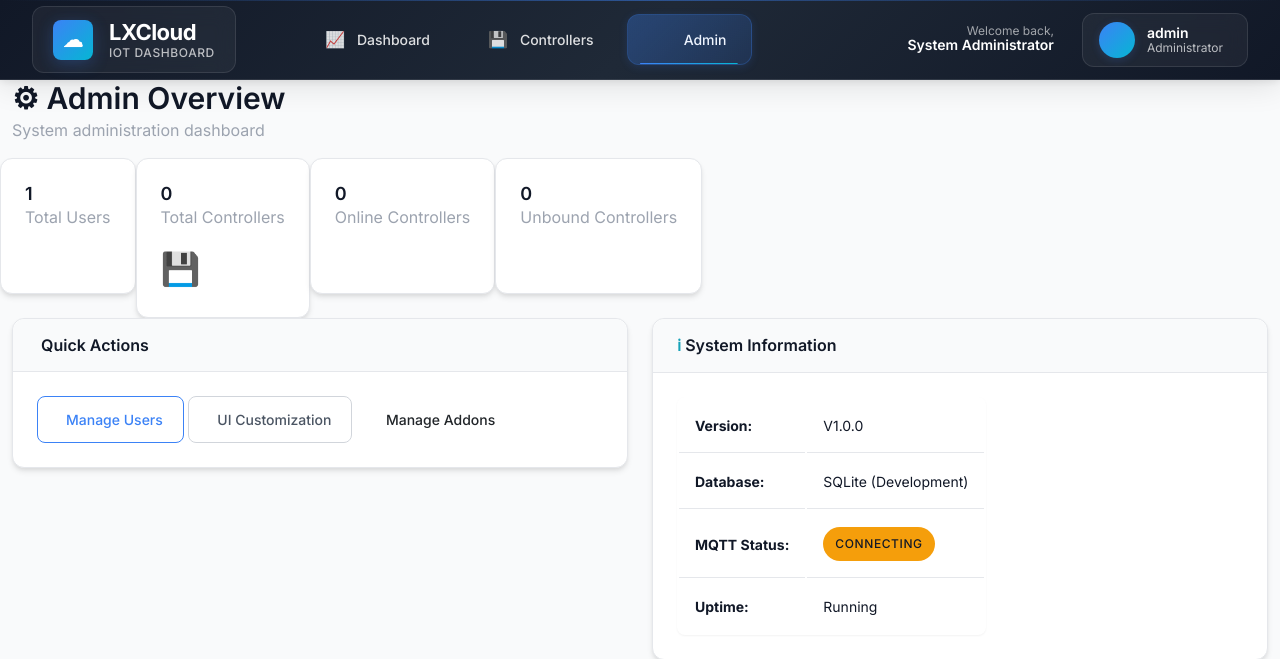
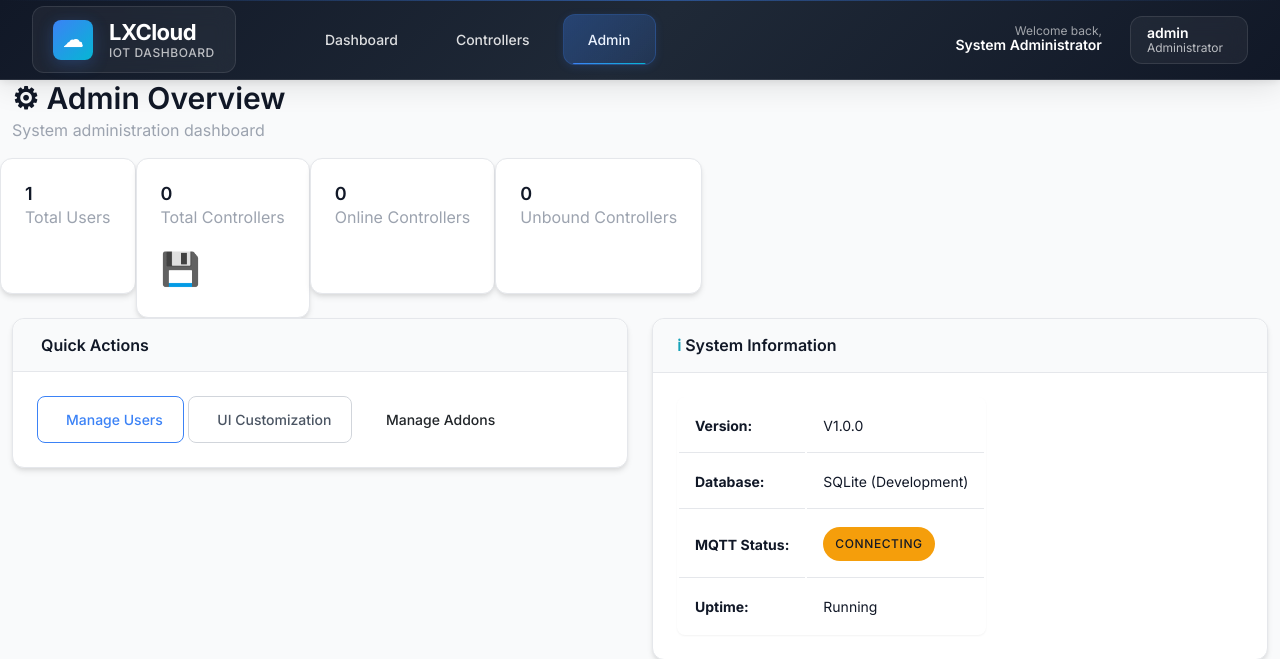
Before and after one commit to JeffMolenaar/LXCloud_2025, a Flask app: page /admin/ in a window 1280 px wide. Shown: the top 659 px of the page. Run offline with Flask 3, Linux system fonts and the light colour scheme; a user stored in the database is signed in; data comes from the database, SQL or seed files in the repository; data that the repository does not hold is empty; some libraries are stand-ins or nearby versions.

Commit message:
Update base.html

```diff
--- a/templates/base.html
+++ b/templates/base.html
@@ -59,6 +59,12 @@
                 {{ customization.custom_css|safe }}
             {% endif %}
         {% endfor %}
+
+        .user-info-large {
+            font-size: 1.2rem;
+            font-weight: 600;
+            padding-left: 10px;
+        }
         </style>
     {% endif %}
 
@@ -96,9 +102,6 @@
                     <li class="nav-menu-item">
                         <a class="nav-menu-link {% if request.endpoint == 'dashboard.index' %}active{% endif %}"
                            href="{{ url_for('dashboard.index') }}" data-nav="dashboard">
-                            <div class="nav-icon">
-                                <i class="fas fa-chart-line"></i>
-                            </div>
                             <span class="nav-text">Dashboard</span>
                             <div class="nav-indicator"></div>
                         </a>
@@ -106,9 +109,6 @@
                     <li class="nav-menu-item">
                         <a class="nav-menu-link {% if request.endpoint and request.endpoint.startswith('controllers') %}active{% endif %}"
                            href="{{ url_for('controllers.index') }}" data-nav="controllers">
-                            <div class="nav-icon">
-                                <i class="fas fa-microchip"></i>
-                            </div>
                             <span class="nav-text">Controllers</span>
                             <div class="nav-indicator"></div>
                         </a>
@@ -117,9 +117,6 @@
                     <li class="nav-menu-item dropdown">
                         <a class="nav-menu-link dropdown-toggle {% if request.endpoint and request.endpoint.startswith('admin') %}active{% endif %}"
                            href="#" id="adminDropdown" role="button" data-bs-toggle="dropdown" data-nav="admin">
-                            <div class="nav-icon">
-                                <i class="fas fa-cogs"></i>
-                            </div>
                             <span class="nav-text">Admin</span>
                             <div class="nav-indicator"></div>
                         </a>
@@ -158,9 +155,6 @@
                 </div>
                 <div class="nav-item dropdown">
                     <a class="user-dropdown-toggle" href="#" id="userDropdown" role="button" data-bs-toggle="dropdown">
-                        <div class="user-avatar">
-                            <i class="fas fa-user-circle"></i>
-                        </div>
                         <div class="user-details d-none d-sm-block">
                             <span class="user-display-name">{{ current_user.username }}</span>
                             <span class="user-role">{% if current_user.is_admin %}Administrator{% else %}User{% endif %}</span>
@@ -169,9 +163,6 @@
                     </a>
                     <ul class="dropdown-menu dropdown-menu-end modern-dropdown user-dropdown">
                         <li class="dropdown-header">
-                            <div class="user-avatar-large">
-                                <i class="fas fa-user-circle"></i>
-                            </div>
                             <div class="user-info-large">
                                 <span class="user-name-large">{{ current_user.full_name or current_user.username }}</span>
                                 <span class="user-email">{{ current_user.email or 'No email set' }}</span>
```
